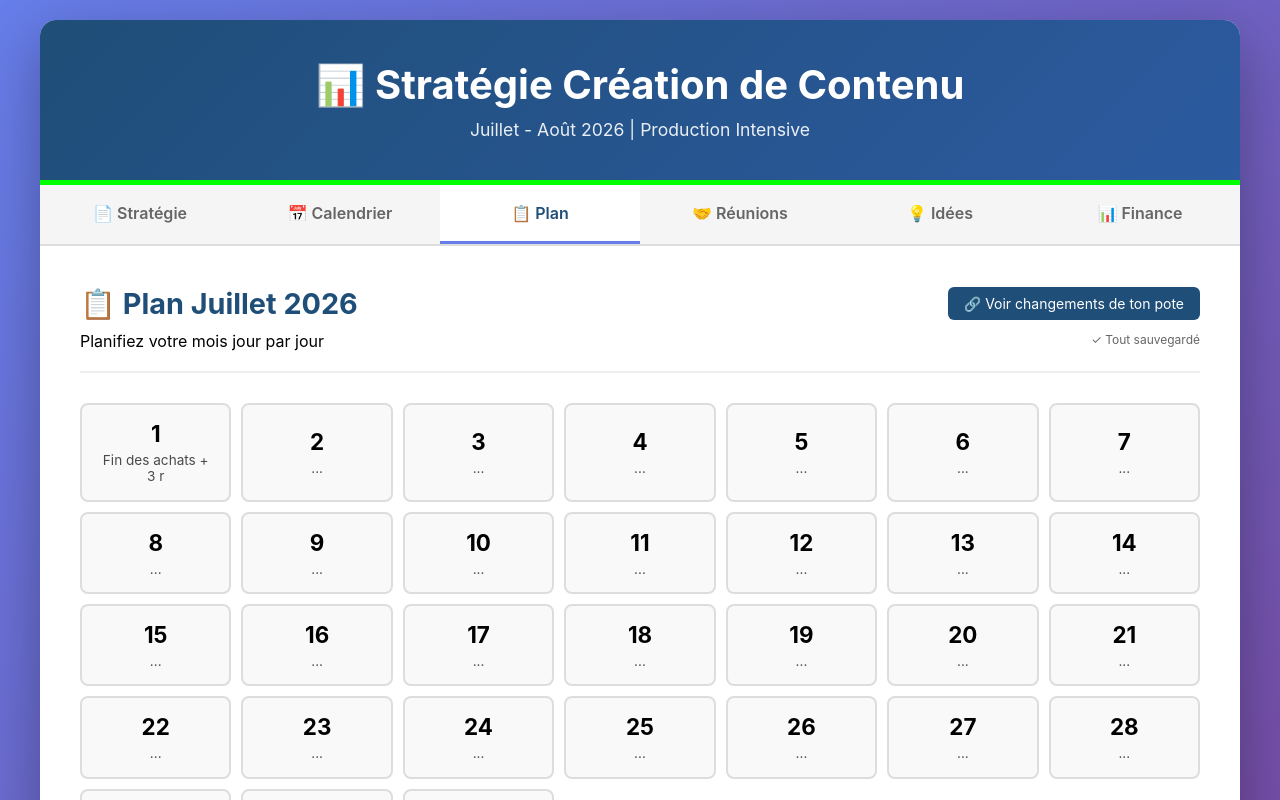
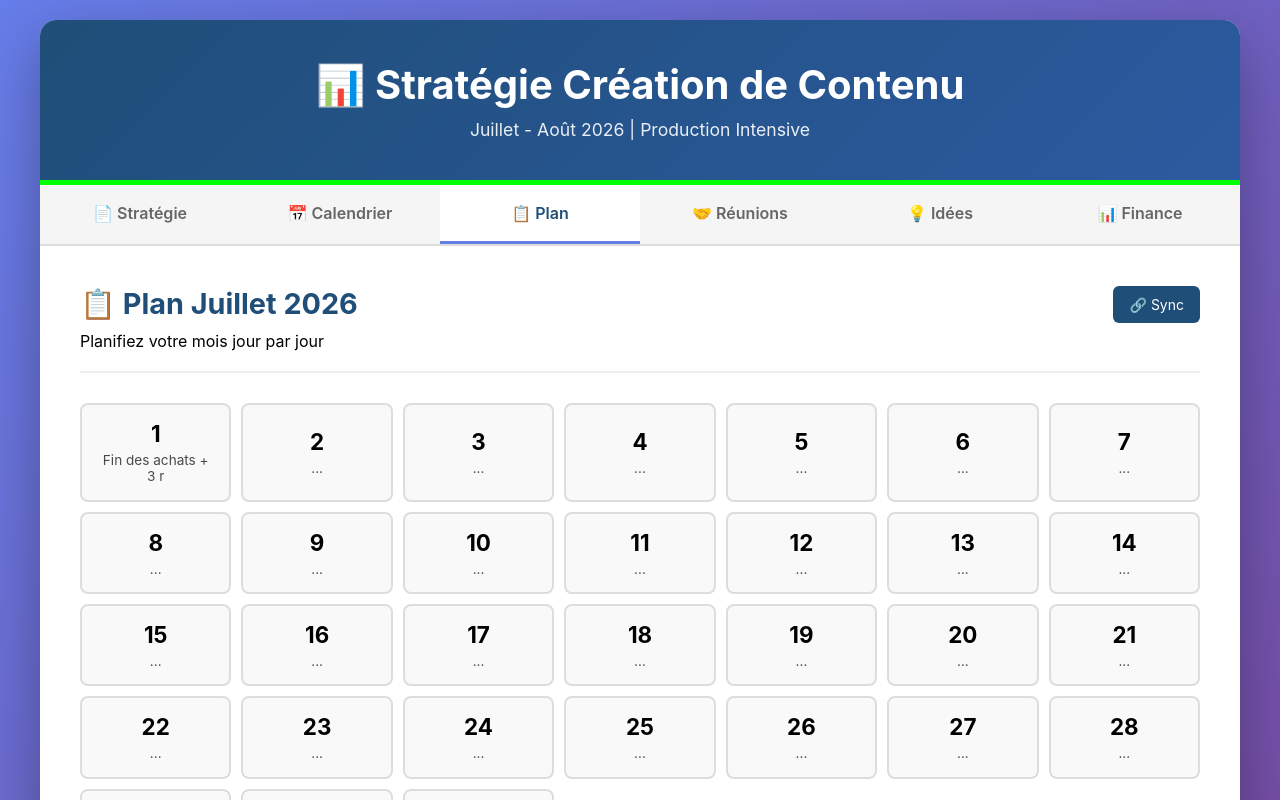
Before and after one commit to gregbusinesse-cell/strategie-contenu, a Next.js app: page / in a window 1280 px wide. Both pictures are taken after a click on the button "📋 Plan". Shown: the top 800 px of the page. Built offline with nearby package versions, Linux system fonts and the light colour scheme.

Commit message:
Simplify Plan header - new wrapper layout with sync button

```diff
--- a/app/page.css
+++ b/app/page.css
@@ -486,23 +486,48 @@ header .subtitle {
   display: block !important;
 }
 
-.plan-header {
+.plan-header-wrapper {
+  display: flex;
+  justify-content: space-between;
+  align-items: flex-start;
+  gap: 20px;
   margin-bottom: 30px;
   padding-bottom: 20px;
   border-bottom: 2px solid #eee;
 }
 
-.plan-header > div {
-  display: flex !important;
-  justify-content: space-between;
-  align-items: flex-start;
-  gap: 20px;
+.plan-header {
+  flex: 1;
 }
 
 .plan-header h2 {
   font-size: 1.8em;
   color: #1F4E78;
   margin-bottom: 10px;
+}
+
+.plan-sync-btn {
+  padding: 10px 16px;
+  background: #1F4E78;
+  color: white;
+  border: none;
+  border-radius: 6px;
+  cursor: pointer;
+  font-size: 14px;
+  white-space: nowrap;
+  transition: all 0.3s ease;
+  flex-shrink: 0;
+  margin-top: 0;
+}
+
+.plan-sync-btn:hover:not(:disabled) {
+  background: #2c5aa0;
+  transform: translateY(-2px);
+}
+
+.plan-sync-btn:disabled {
+  cursor: wait;
+  opacity: 0.7;
 }
 
 .plan-calendar {
--- a/app/page.js
+++ b/app/page.js
@@ -471,40 +471,23 @@ export default function Home() {
 
       {activeTab === 'plan' && (
         <section className="tab-content plan-content">
+          <div className="plan-header-wrapper">
             <div className="plan-header">
-            <div style={{ display: 'flex', justifyContent: 'space-between', alignItems: 'center' }}>
-              <div>
               <h2>📋 Plan Juillet 2026</h2>
               <p>Planifiez votre mois jour par jour</p>
             </div>
-              <div style={{ textAlign: 'right' }}>
             <button
               onClick={syncPlanFromServer}
-                  style={{
-                    padding: '8px 16px',
-                    backgroundColor: planSyncStatus === 'syncing' ? '#667eea' : '#1F4E78',
-                    color: 'white',
-                    border: 'none',
-                    borderRadius: '6px',
-                    cursor: planSyncStatus === 'syncing' ? 'wait' : 'pointer',
-                    fontSize: '14px',
-                    marginBottom: '8px'
-                  }}
+              className="plan-sync-btn"
               disabled={planSyncStatus === 'syncing'}
+              title="Synchroniser les changements de ton pote"
             >
-                  {planSyncStatus === 'syncing' && '🔄 Synchronisation...'}
-                  {planSyncStatus === 'synced' && '✅ À jour'}
-                  {planSyncStatus === 'saved' && '🔗 Voir changements de ton pote'}
-                  {planSyncStatus === 'saving' && '💾 Sauvegarde...'}
-                  {planSyncStatus === 'error' && '⚠️ Erreur sync'}
+              {planSyncStatus === 'syncing' && '🔄 Sync...'}
+              {planSyncStatus === 'synced' && '✅'}
+              {planSyncStatus === 'saved' && '🔗 Sync'}
+              {planSyncStatus === 'saving' && '💾'}
+              {planSyncStatus === 'error' && '⚠️'}
             </button>
-                <p style={{ fontSize: '12px', color: '#666', margin: '4px 0' }}>
-                  {planSyncStatus === 'saved' && '✓ Tout sauvegardé'}
-                  {planSyncStatus === 'saving' && 'Sauvegarde en cours...'}
-                  {planSyncStatus === 'synced' && 'Synchronisé!'}
-                </p>
-              </div>
-            </div>
           </div>
 
           <div className="plan-calendar">
```
Lines whose indentation alone changed are shown as unchanged.
